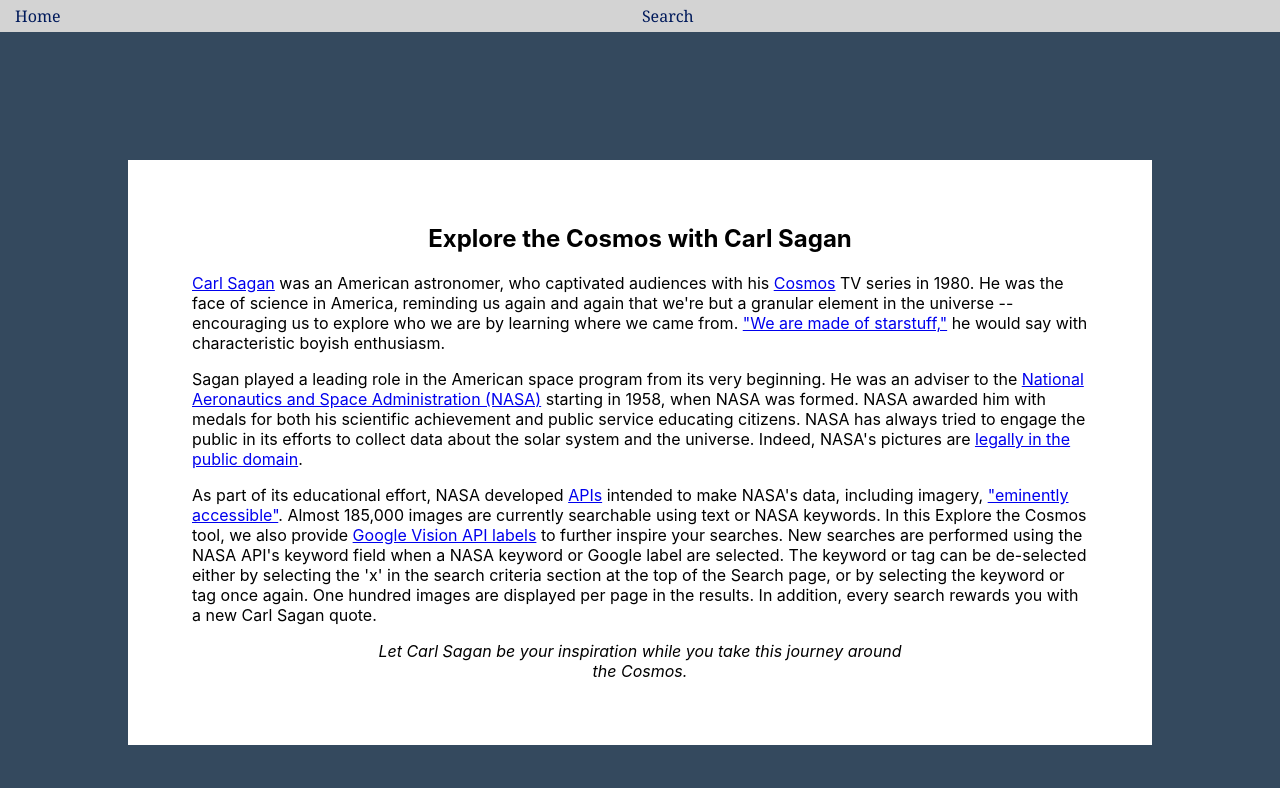
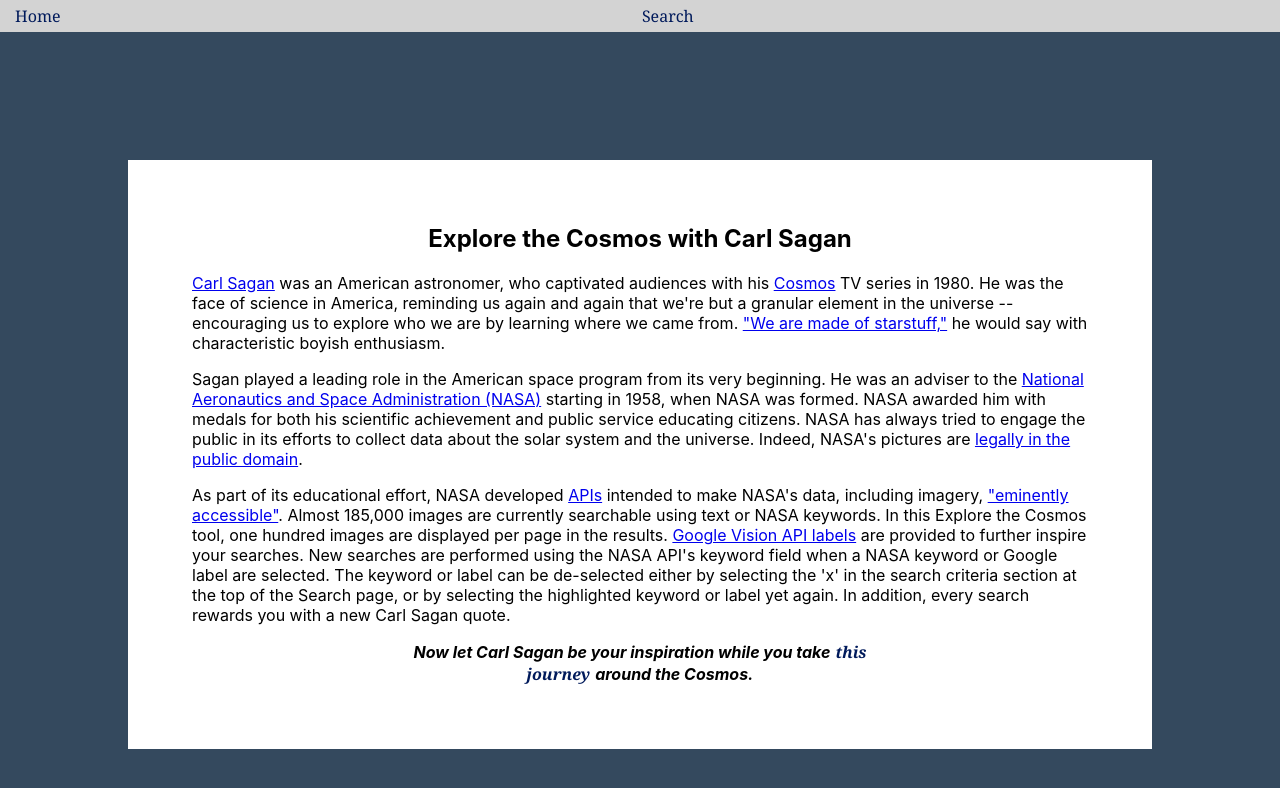
Before and after one commit to cpedersen/explore-the-cosmos_client, a React (Create React App) app: page /about in a window 1280 px wide. Shown: the top 788 px of the page. Built offline with nearby package versions, Linux system fonts and the light colour scheme; no server answers.

Commit message:
Reworked About text

```diff
--- a/src/views/About/About.js
+++ b/src/views/About/About.js
@@ -70,25 +70,31 @@
               "eminently accessible"
             </a>
             . Almost 185,000 images are currently searchable using text or NASA
-            keywords. In this Explore the Cosmos tool, we also provide{" "}
+            keywords. In this Explore the Cosmos tool, one hundred images are
+            displayed per page in the results.{" "}
             <a
               target="_blank"
               href="https://cloud.google.com/vision/docs/labels"
             >
               Google Vision API labels
             </a>{" "}
-            to further inspire your searches. New searches are performed using the
-            NASA API's keyword field when a NASA keyword or Google label are selected. The keyword or tag can be
-            de-selected either by selecting the 'x' in the search criteria
-            section at the top of the Search page, or by selecting the keyword
-            or tag once again. One hundred images are displayed per page in the
-            results. In addition, every search rewards you with a new Carl Sagan
-            quote.
+            are provided to further inspire your searches. New searches are
+            performed using the NASA API's keyword field when a NASA keyword or
+            Google label are selected. The keyword or label can be de-selected
+            either by selecting the 'x' in the search criteria section at the
+            top of the Search page, or by selecting the highlighted keyword or
+            label yet again. In addition, every search rewards you with a new
+            Carl Sagan quote.
           </p>
           <p className="last-paragraph">
             <em>
-              Let Carl Sagan be your inspiration while you take this journey
-              around the Cosmos.
+              <b>
+                Now let Carl Sagan be your inspiration while you take
+                <Link to="/search" className="link">
+                  this journey
+                </Link>
+                around the Cosmos.
+              </b>
             </em>
           </p>
         </div>
```
